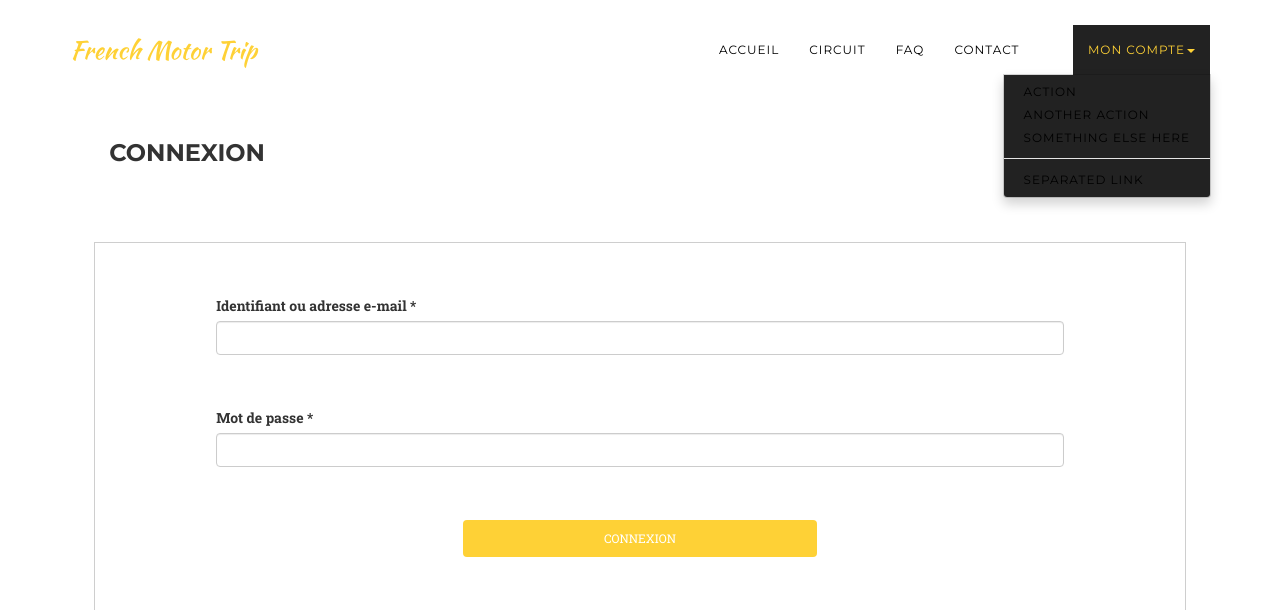
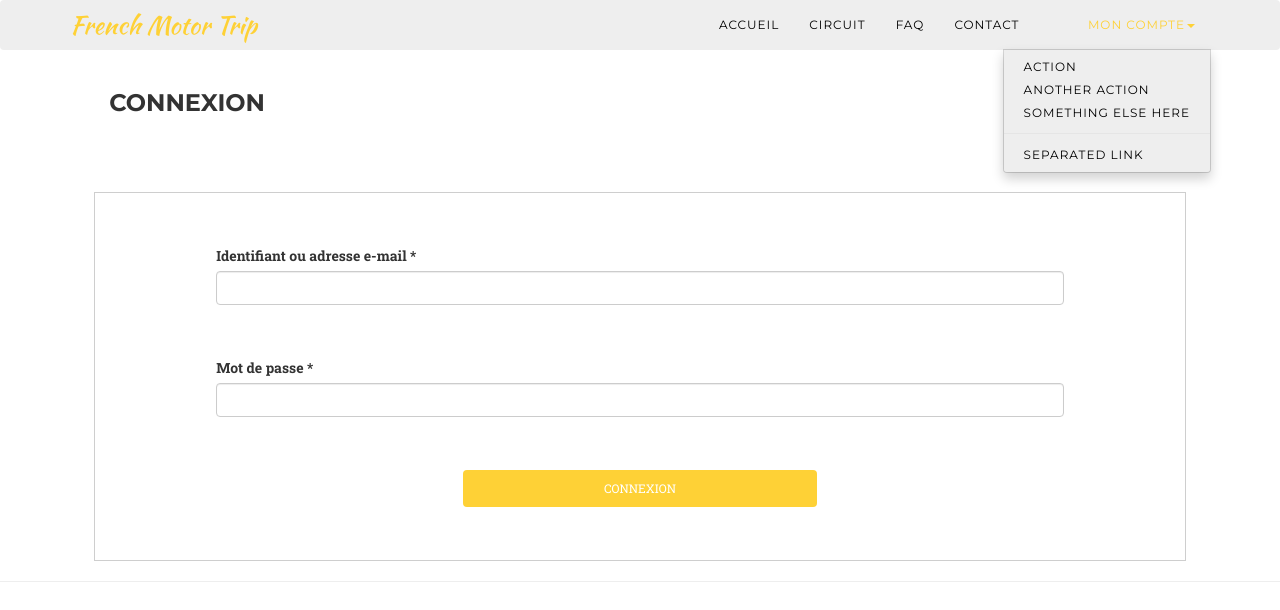
Before and after one commit to ThomasBerranger/Moutarde, a PHP site: page /SITE/login.html in a window 1280 px wide, after a click on "MON COMPTE". Shown: the top 610 px of the page. Run offline with PHP 8.4, Linux system fonts and the light colour scheme; some libraries are stand-ins or nearby versions; some web fonts are replaced.

Commit message:
ajout du login

```diff
--- a/SITE/css/login.css
+++ b/SITE/css/login.css
@@ -4,6 +4,20 @@ body {
 
 .navbar-custom .nav li a {
     color:black;
+}
+
+.navbar-custom {
+    background-color: #eeeeee;
+    border-color: transparent;
+}
+
+.navbar .dropdown ul{
+    background-color: #eeeeee;
+}
+
+.navbar-default .navbar-nav>.open>a, .navbar-default .navbar-nav>.open>a:focus, .navbar-default .navbar-nav>.open>a:hover {
+    color: #fed136;
+    background-color: #eeeeee;
 }
 
 .connexion {
@@ -31,3 +45,9 @@ button {
     font-size: 12px;
     margin-bottom: 5%;
 }
+
+@media (min-width: 768px) {
+    .navbar-custom {
+        padding: 0;
+    }
+}
--- a/SITE/index.html
+++ b/SITE/index.html
@@ -20,6 +20,7 @@
         <link href='https://fonts.googleapis.com/css?family=Kaushan+Script' rel='stylesheet' type='text/css'>
         <link href='https://fonts.googleapis.com/css?family=Droid+Serif:400,700,400italic,700italic' rel='stylesheet' type='text/css'>
         <link href='https://fonts.googleapis.com/css?family=Roboto+Slab:400,100,300,700' rel='stylesheet' type='text/css'>
+        <link rel="stylesheet" href="http://www.w3schools.com/lib/w3.css">
 
         <!-- Theme CSS -->
         <link href="css/agency.css" rel="stylesheet">
@@ -33,7 +34,7 @@
 
     </head>
 
-    <body id="page-top" class="index">
+    <body id="page-top" class="index w3-animate-opacity">
 
         <!-- Navigation -->
         <nav id="mainNav" class="navbar navbar-default navbar-custom navbar-fixed-top">
```
